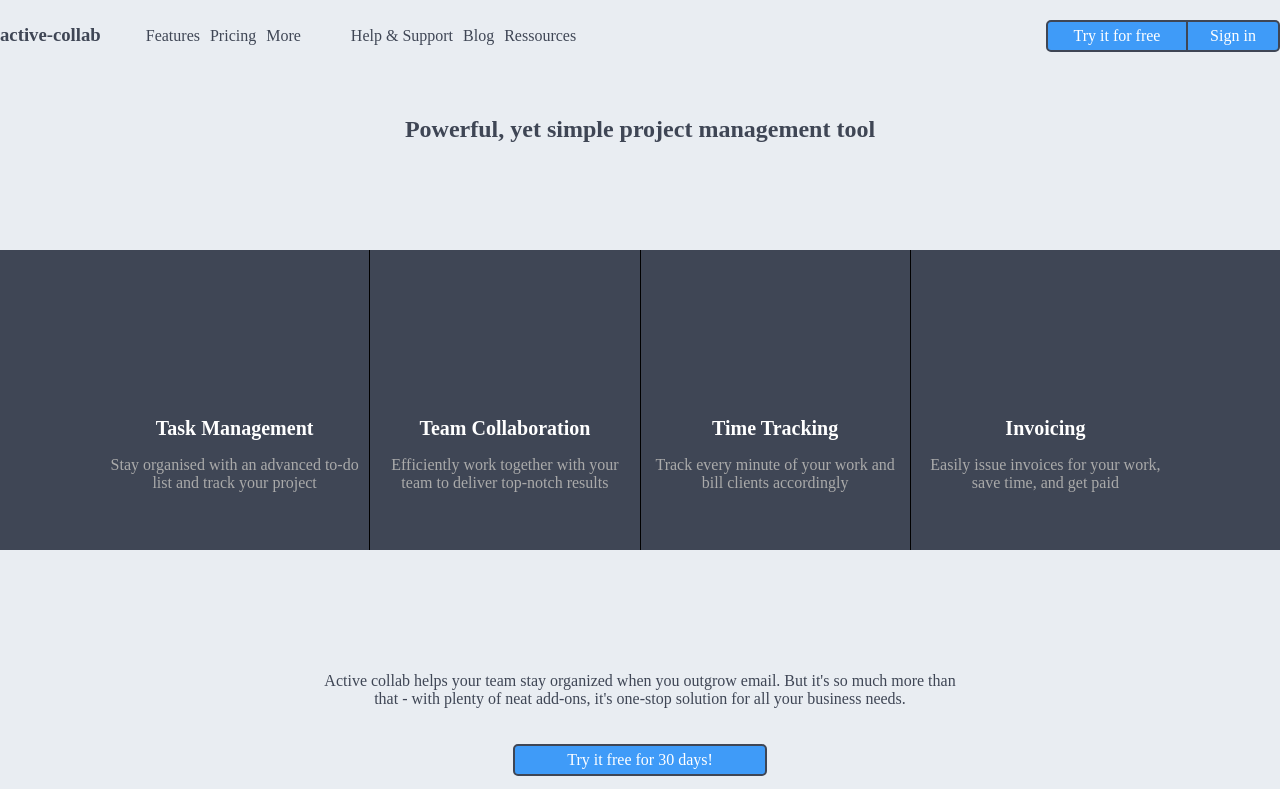
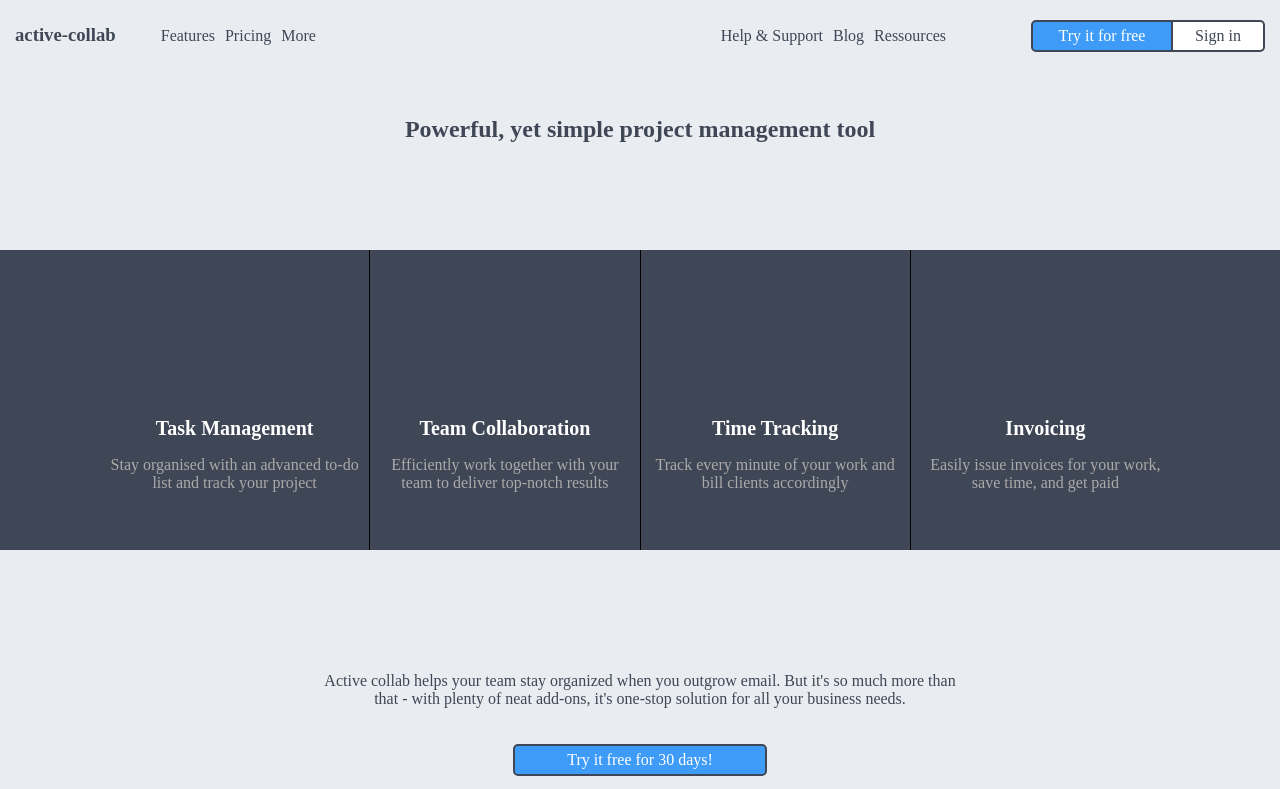
Before and after one commit to nicolashacala/active_collab, a plain HTML site: page index.html in a window 1280 px wide. Shown: the top 789 px of the page. Drawn offline with Linux system fonts and the light colour scheme.

Commit message:
version 1.1

```diff
--- a/style.css
+++ b/style.css
@@ -24,6 +24,7 @@ nav{
 	flex-direction: row;
 	background-color: #E9EDF2;
 	align-items: baseline;
+	padding: 0 15px;
 }
 nav ul{
 	display: flex;
@@ -35,8 +36,11 @@ nav li{
 }
 .left{
 	float: left;
+	width: 20em;
+	margin-right: 200px;
 }
-.right{
+.right ul{
+	width: 20em;
 	float: right;
 }
 nav a, nav a:hover, nav a:visited{
@@ -55,12 +59,11 @@ nav a.try, nav a.try:visited, nav a.try:hover{
 	margin: 20px 0 0 auto;
 }
 nav a.sign, nav a.sign:visited, nav a.sign:hover{
-	color: #FFFFFF;
+	color: #3F4655;
 	text-align: center;
 	display: block;
 	padding: 5px;
-	background-color: #3F9BF8;
-	color: #FFFFFF;
+	background-color: #FFFFFF;
 	width: 5em;
 	border-radius: 0 5px 5px 0;
 	border: 2px solid #3F4655;
```
